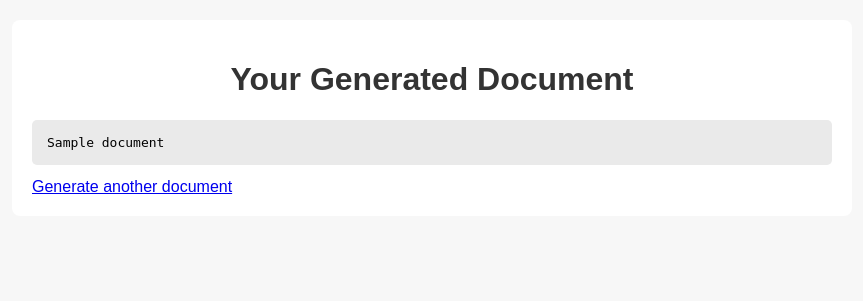
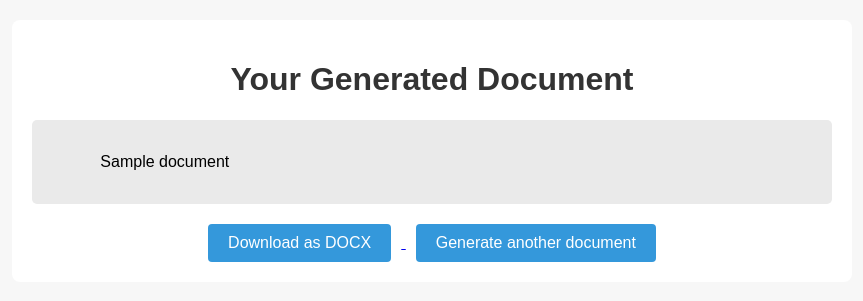
Before and after one commit to zainbaq/document-generator, a Flask app: template templates/result.html in a window 1280 px wide. Shown: the top 301 px of the page, without its empty margins (208-1071 px from the left). Run offline with Flask 2, Linux system fonts and the light colour scheme; the template is opened without the code that fills it: most values are stand-ins (such as "Sample title", 1, 10 or a date in 2020); parts of the project's set-up code (start-up, migrations or seed data) failed here and were passed over.

Commit message:
add download buttons

```diff
--- a/app.py
+++ b/app.py
@@ -1,7 +1,7 @@
 import json
 import os
 import io
-from flask import Flask, request, render_template, redirect, url_for, flash
+from flask import Flask, request, render_template, redirect, url_for, flash, session, send_file
 from openai import OpenAI
 from dotenv import load_dotenv
 from werkzeug.utils import secure_filename
@@ -247,6 +247,50 @@
     return generated_document
 
 # =============================================================================
+# Function: Generate DOCX File from Text
+# =============================================================================
+def generate_docx(text):
+    """
+    Generate a DOCX file from the given text.
+
+    Args:
+        text (str): The text to include in the document.
+
+    Returns:
+        BytesIO: An in-memory DOCX file.
+    """
+    from docx import Document as DocxDocument
+    doc = DocxDocument()
+    # Add a title and paragraph; customize formatting as needed.
+    doc.add_heading("Generated Document", level=1)
+    doc.add_paragraph(text)
+    f = io.BytesIO()
+    doc.save(f)
+    f.seek(0)
+    return f
+
+# =============================================================================
+# Function: Generate PDF File from Text
+# =============================================================================
+def generate_pdf(text):
+    """
+    Generate a PDF file from the given text.
+
+    Args:
+        text (str): The text to include in the document.
+
+    Returns:
+        BytesIO: An in-memory PDF file.
+    """
+    from weasyprint import HTML
+    # Wrap the text in basic HTML formatting. Adjust as needed.
+    html_str = f"<html><body><h1>Generated Document</h1><pre>{text}</pre></body></html>"
+    pdf = HTML(string=html_str).write_pdf()
+    f = io.BytesIO(pdf)
+    f.seek(0)
+    return f
+
+# =============================================================================
 # Route: Index Page
 # =============================================================================
 @app.route('/')
@@ -292,7 +336,38 @@
 
     # Generate the final document using the provided files and any retrieved context.
     final_document = generate_document(template_text, info_text, context_chunks=retrieved_docs)
+
+    # Store the generated document in session for download.
+    session['final_document'] = final_document
     return render_template('result.html', document=final_document)
+
+# =============================================================================
+# Route: Download Generated Document
+# =============================================================================
+@app.route('/download')
+def download():
+    """
+    Download the generated document as either a DOCX file or a PDF file based on user choice.
+    The file type is determined by a query parameter 'filetype'.
+
+    Returns:
+        A downloadable file (DOCX or PDF).
+    """
+    filetype = request.args.get('filetype', 'docx').lower()
+    final_document = session.get('final_document')
+    if not final_document:
+        flash("No document available for download.")
+        return redirect(url_for('index'))
+
+    if filetype == 'docx':
+        file_data = generate_docx(final_document)
+        return send_file(file_data, as_attachment=True, download_name="generated_document.docx", mimetype="application/vnd.openxmlformats-officedocument.wordprocessingml.document")
+    elif filetype == 'pdf':
+        file_data = generate_pdf(final_document)
+        return send_file(file_data, as_attachment=True, download_name="generated_document.pdf", mimetype="application/pdf")
+    else:
+        flash("Invalid file type requested.")
+        return redirect(url_for('index'))
 
 # =============================================================================
 # Main Entry Point
--- a/static/css/style.css
+++ b/static/css/style.css
@@ -96,3 +96,25 @@
     0% { transform: rotate(0deg); }
     100% { transform: rotate(360deg); }
 }
+
+/* Download Buttons Styles */
+.download-buttons {
+    text-align: center;
+    margin-top: 20px;
+}
+
+.download-buttons a button {
+    padding: 10px 20px;
+    font-size: 16px;
+    margin: 0 10px;
+    border: none;
+    border-radius: 4px;
+    background-color: #3498db;
+    color: white;
+    cursor: pointer;
+    transition: background-color 0.3s ease;
+}
+
+.download-buttons a button:hover {
+    background-color: #2980b9;
+}
--- a/templates/result.html
+++ b/templates/result.html
@@ -8,8 +8,21 @@
 <body>
     <div class="container">
         <h1>Your Generated Document</h1>
-        <pre class="document-output">{{ document }}</pre>
-        <a href="{{ url_for('index') }}">Generate another document</a>
+        <div class="document-output">
+            {{ document }}
+        </div>
+        <div class="download-buttons">
+            <a href="{{ url_for('download', filetype='docx') }}">
+                <button type="button">Download as DOCX</button>
+            </a>
+            <!-- This button is not working and needs to be resolved to enable PDF downloads -->
+            <!-- <a href="{{ url_for('download', filetype='pdf') }}">
+                <button type="button">Download as PDF</button>
+            </a> -->
+            <a href="{{ url_for('index') }}">
+                <button type="button">Generate another document</button>
+            </a>
+        </div>
     </div>
 </body>
 </html>
```
